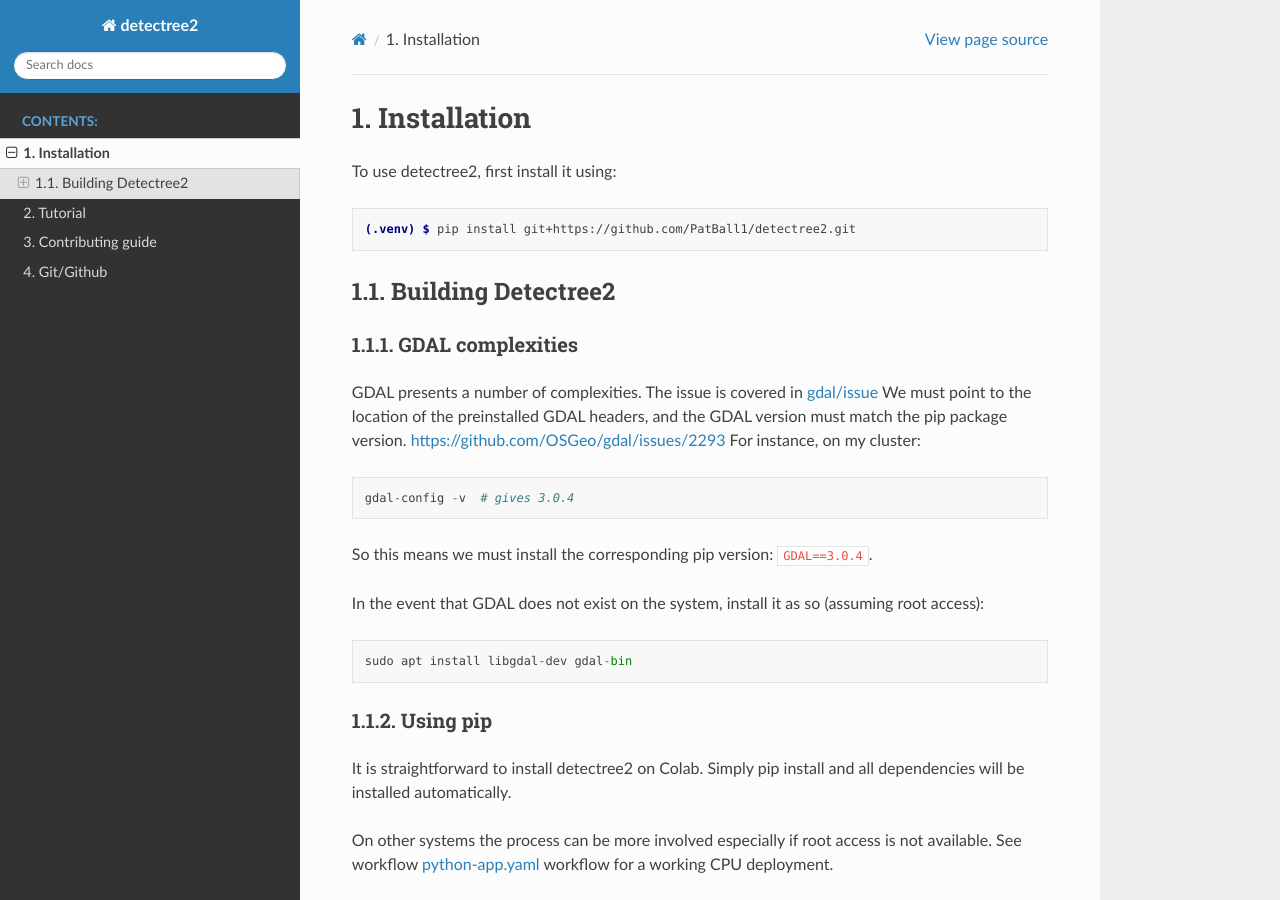
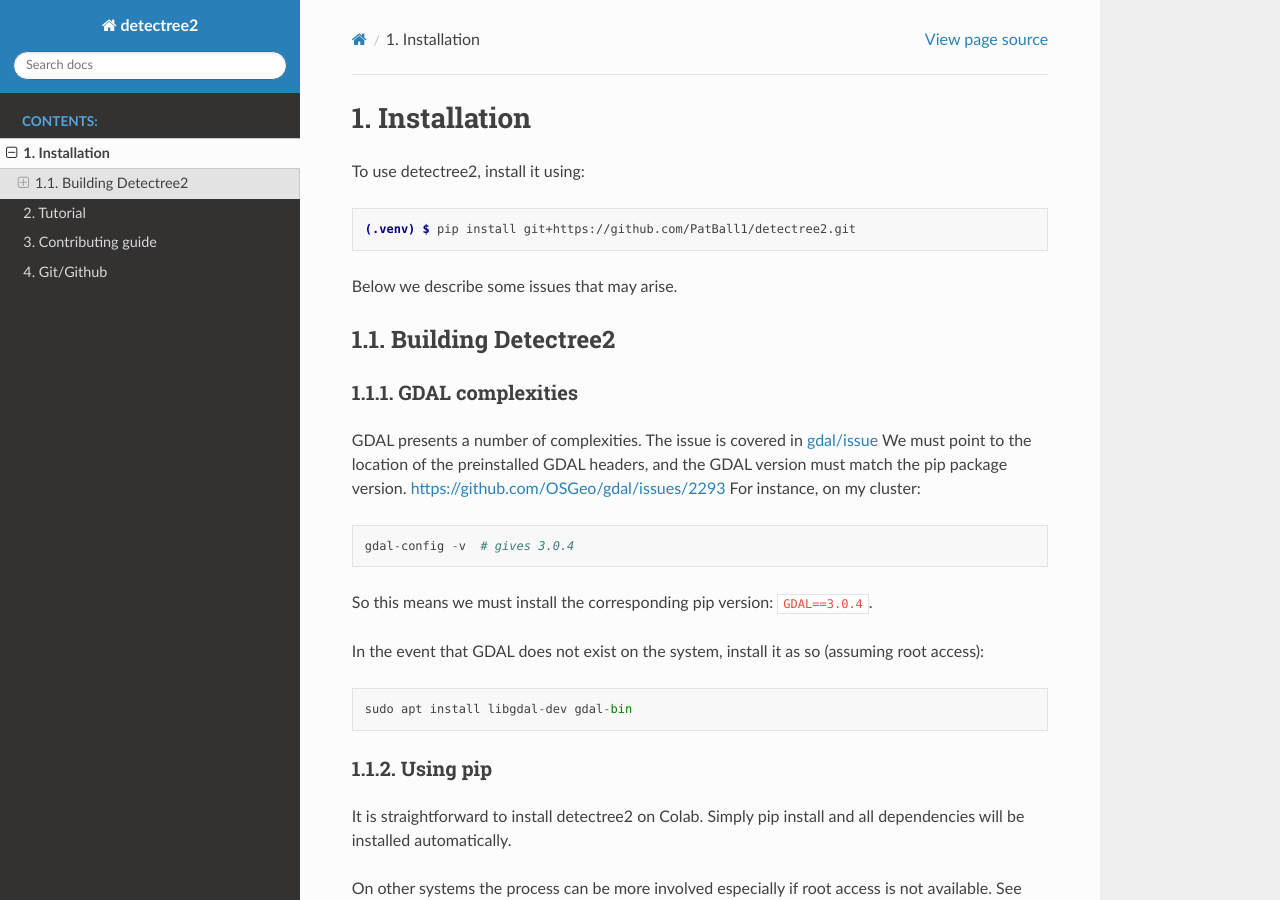
Before and after one commit to PatBall1/detectree2, a Sphinx documentation site: the page built from docs/source/installation.rst, in a window 1280 px wide and 900 px high. Built offline with Sphinx 7.4.7 and the Read the Docs theme 2.0.0, drawn with Linux system fonts in a browser that asks for light colours; pages that are not in the unit, such as notebooks, are missing from menus.

Commit message:
installation instructions fix

```diff
--- a/docs/source/installation.rst
+++ b/docs/source/installation.rst
@@ -2,11 +2,13 @@
 Installation
 ************
 
-To use detectree2, first install it using:
+To use detectree2, install it using:
 
 .. code-block:: console
 
    (.venv) $ pip install git+https://github.com/PatBall1/detectree2.git
+
+Below we describe some issues that may arise.
 
 ===================
 Building Detectree2
```
